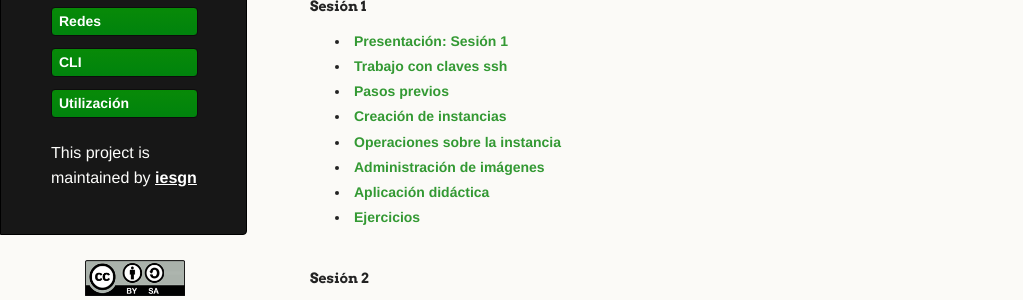
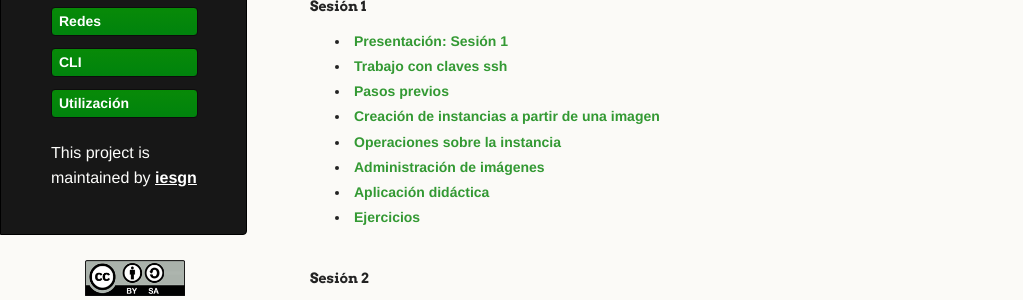
Before and after one commit to iesgn/cloud2, a Jekyll site: the page built from curso/u2/index.md, in a window 1280 px wide. Shown: the part 375-675 px from the top of the page, without its empty margins (0-1023 px from the left). Built offline with Jekyll 4.4.1, drawn with Linux system fonts in a browser that asks for light colours.

Commit message:
modificación en el índice

```diff
--- a/curso/u2/index.md
+++ b/curso/u2/index.md
@@ -18,7 +18,7 @@ menu:
 * [Presentación: Sesión 1](presentacion1)
 * [Trabajo con claves ssh](claves_ssh)
 * [Pasos previos](previos)
-* [Creación de instancias](instancias1)
+* [Creación de instancias a partir de una imagen](instancias1)
 * [Operaciones sobre la instancia](instancias2)
 * [Administración de imágenes](imagenes)
 * [Aplicación didáctica](aula1)
```
